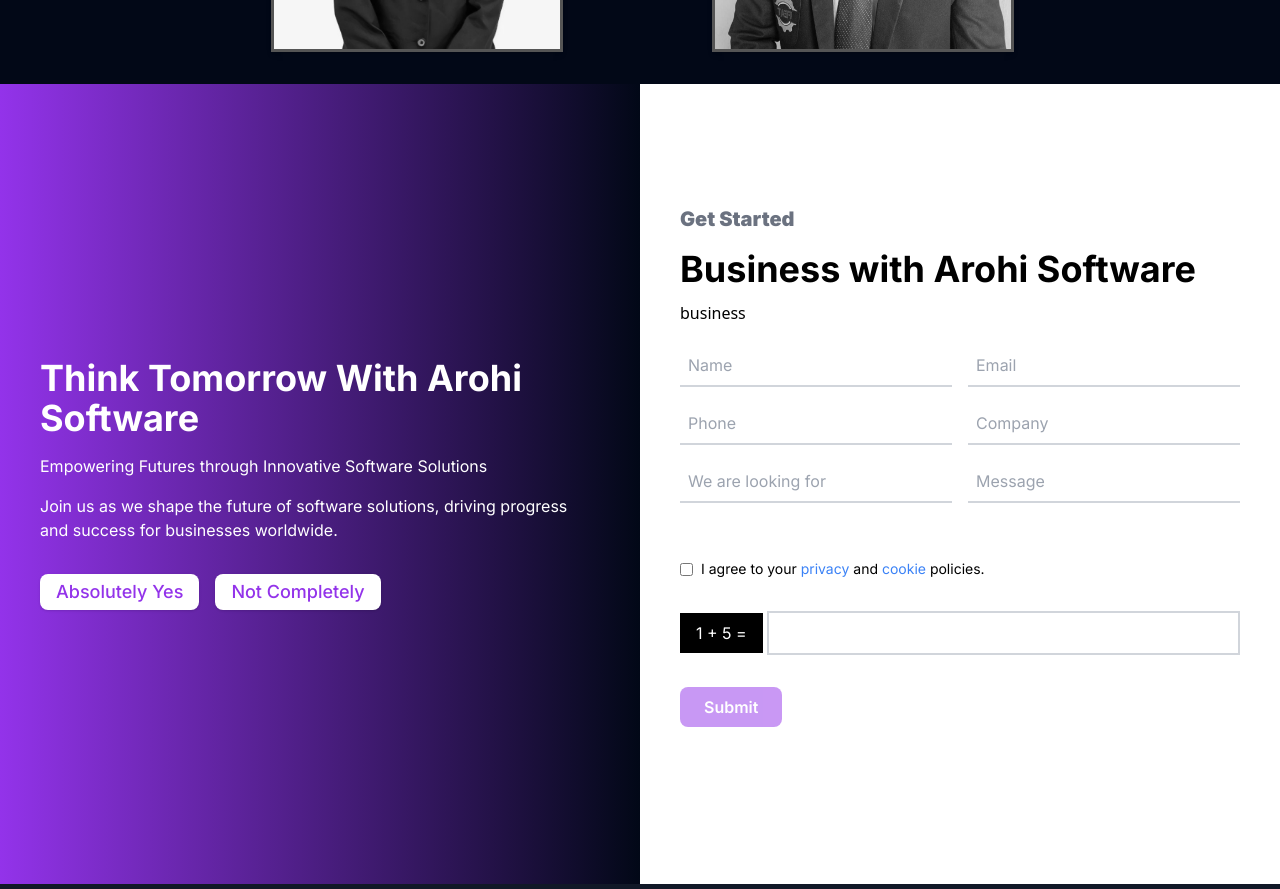
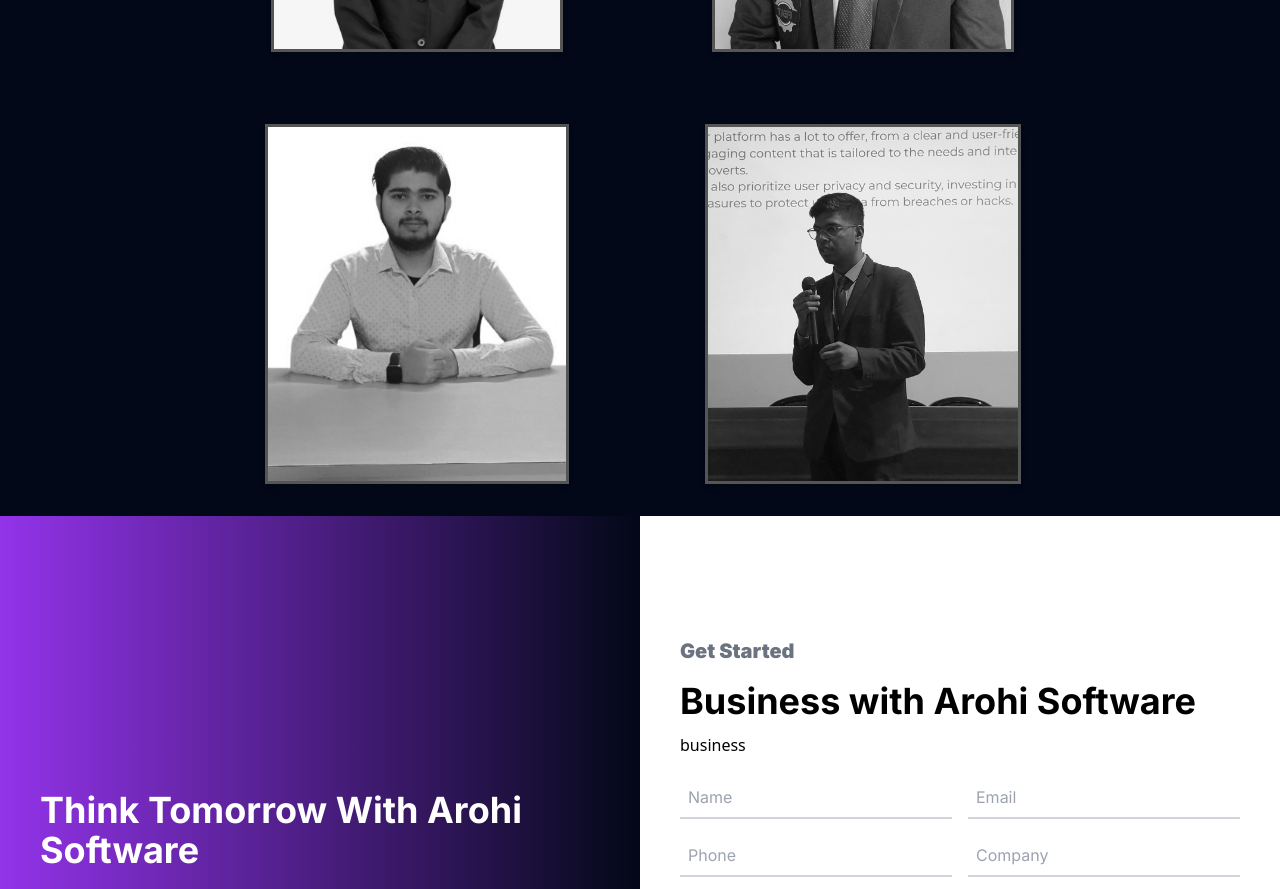
Before and after one commit to ArohiSoftware/ArohiSoftwares.com, a Next.js app: page /leaders in a window 1280 px wide. Shown: the part 1540-2429 px from the top of the page. Built offline with nearby package versions, Linux system fonts and the light colour scheme; no server answers.

Commit message:
aaaded leadres

```diff
--- a/src/components/ui/Leadership.tsx
+++ b/src/components/ui/Leadership.tsx
@@ -11,13 +11,23 @@
     },
     {
       name: 'Poonam Digole',
-      title: 'Project Manager',
+      title: 'Senior Manager',
       image: '/assets/Leaders/poonam.jpg',
     },
     {
       name: 'Vivek Shejole',
-      title: 'Lead - Strategy',
+      title: 'Project Manager',
       image: '/assets/Leaders/vivek.jpeg',
+    },
+    {
+      name: 'Anuruddh Singh',
+      title: 'Tech Lead',
+      image: '/assets/Leaders/anuruddh.jpg',
+    },
+    {
+      name: 'Siddhesh Rajale',
+      title: 'Devrel',
+      image: '/assets/Leaders/siddhesh.jpg',
     },
   ];
 
```
Also changed, not shown: public/assets/Leaders/anuruddh.jpg (added), public/assets/Leaders/siddhesh.jpg (added).
